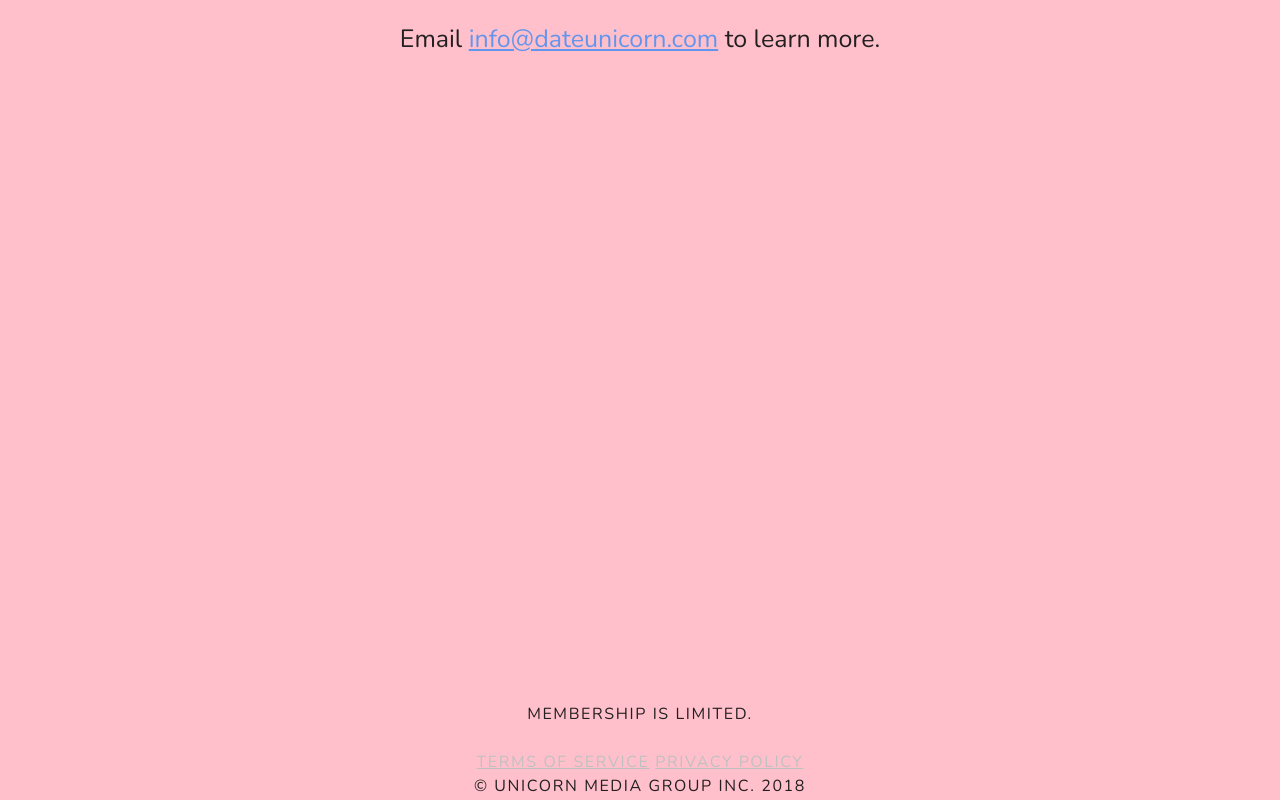
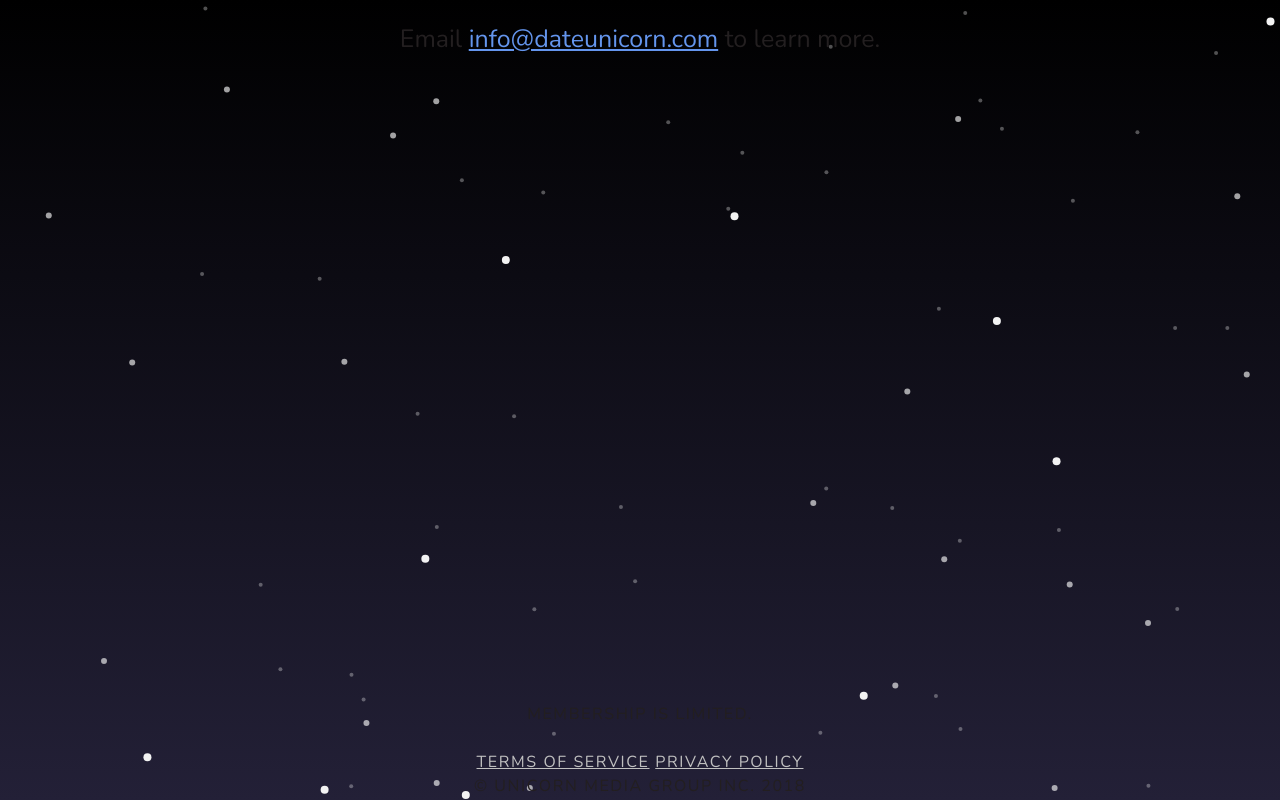
Before and after one commit to superseriouscompany/mayte-splash, a website built with webpack: page dist/index.html in a window 1280 px wide. Built offline with nearby package versions, Linux system fonts and the light colour scheme.

Commit message:
implement mvp stars (TODO: resize)

```diff
--- a/src/js/app.js
+++ b/src/js/app.js
@@ -1 +1 @@
-var $ = document.querySelector.bind(document)
+import './stars'
--- /dev/null
+++ b/src/js/stars.js
@@ -0,0 +1,56 @@
+const stars = document.getElementById('stars')
+
+const space = stars.getElementById('space')
+space.setAttribute('width', window.innerWidth)
+space.setAttribute('height', window.innerHeight)
+
+const mayteWhite = a => `rgba(243,243,243,${!a ? a === 0 ? 0 : 1 : a})`
+const starRadius = 5
+
+class StarSheet {
+  constructor(canvas) {
+    this.canvas = canvas
+    this.writeSheet(this.canvas)
+  }
+
+  writeSheet(s) {
+    const count  = parseInt(s.getAttribute('data-count'))
+    const radius = parseInt(s.getAttribute('data-radius'))
+    const fill   = s.getAttribute('data-fill')
+    const length = parseInt(s.getAttribute('data-length'))
+
+    const sizer = document.createElementNS('http://www.w3.org/2000/svg', 'rect')
+    sizer.setAttribute('x', 0)
+    sizer.setAttribute('y', 0)
+    sizer.setAttribute('width', window.innerWidth)
+    sizer.setAttribute('height', window.innerHeight * 2)
+    sizer.setAttribute('fill', 'rgba(0,0,0,0)')
+    s.appendChild(sizer)
+
+    for (let i = 0; i < count; i++) {
+      const cx = Math.random()*(window.innerWidth-radius)+radius
+      const cy = Math.random()*(window.innerHeight-radius)+radius
+
+      const star = document.createElementNS('http://www.w3.org/2000/svg', 'circle')
+      star.setAttribute('cx', cx)
+      star.setAttribute('cy', cy)
+      star.setAttribute('r', radius)
+      star.setAttribute('fill', fill)
+      s.appendChild(star)
+
+      const dup = document.createElementNS('http://www.w3.org/2000/svg', 'circle')
+      dup.setAttribute('cx', cx)
+      dup.setAttribute('cy', window.innerHeight+cy)
+      dup.setAttribute('r', radius)
+      dup.setAttribute('fill', fill)
+      s.appendChild(dup)
+    }
+
+    s.style.animation = `star-sheet ${length}s linear infinite`
+  }
+}
+
+const sheets = Array.from(stars.getElementsByClassName('sheet'))
+sheets.forEach((s,i,a) => {
+  return new StarSheet(s)
+})
--- a/src/scss/app.scss
+++ b/src/scss/app.scss
@@ -50,7 +50,7 @@ a {
 @import './video';
 @import './main';
 @import './form';
-@import './bg';
+@import './stars';
 
 
 body.done {
--- a/src/scss/bg.scss
+++ /dev/null
@@ -1,7 +0,0 @@
-#bg {
-  background: pink;
-  width: 100%;
-  height: 100%;
-  position: absolute;
-  top: 0; left: 0;
-}
--- /dev/null
+++ b/src/scss/stars.scss
@@ -0,0 +1,12 @@
+#stars {
+  width: 100%;
+  height: 100%;
+  position: absolute;
+  top: 0; left: 0;
+}
+
+@keyframes star-sheet {
+  to {
+    transform: translateY(-50%)
+  }
+}
```
Also changed, not shown: dist/app.js, dist/index.html, dist/style.css.
